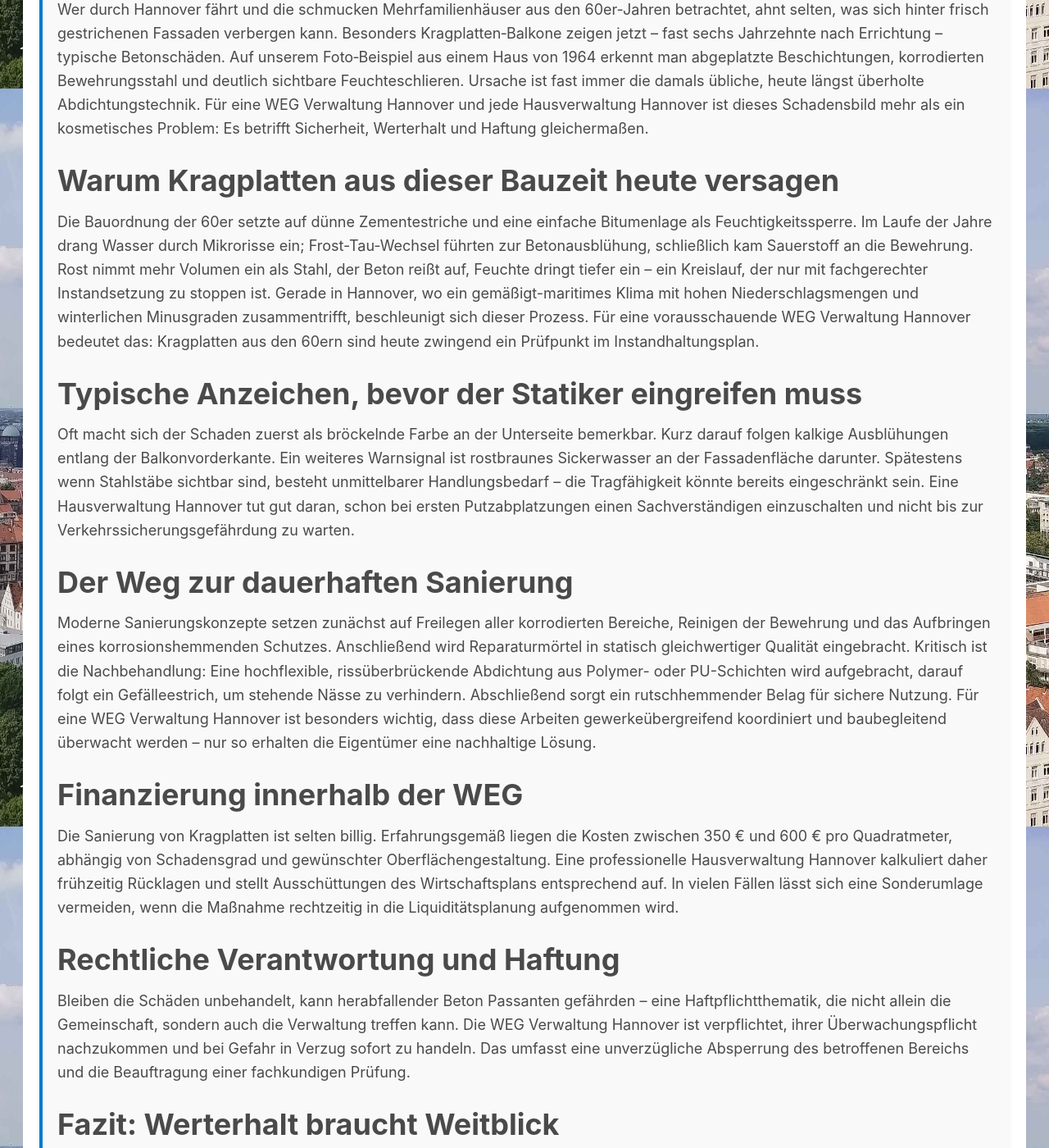
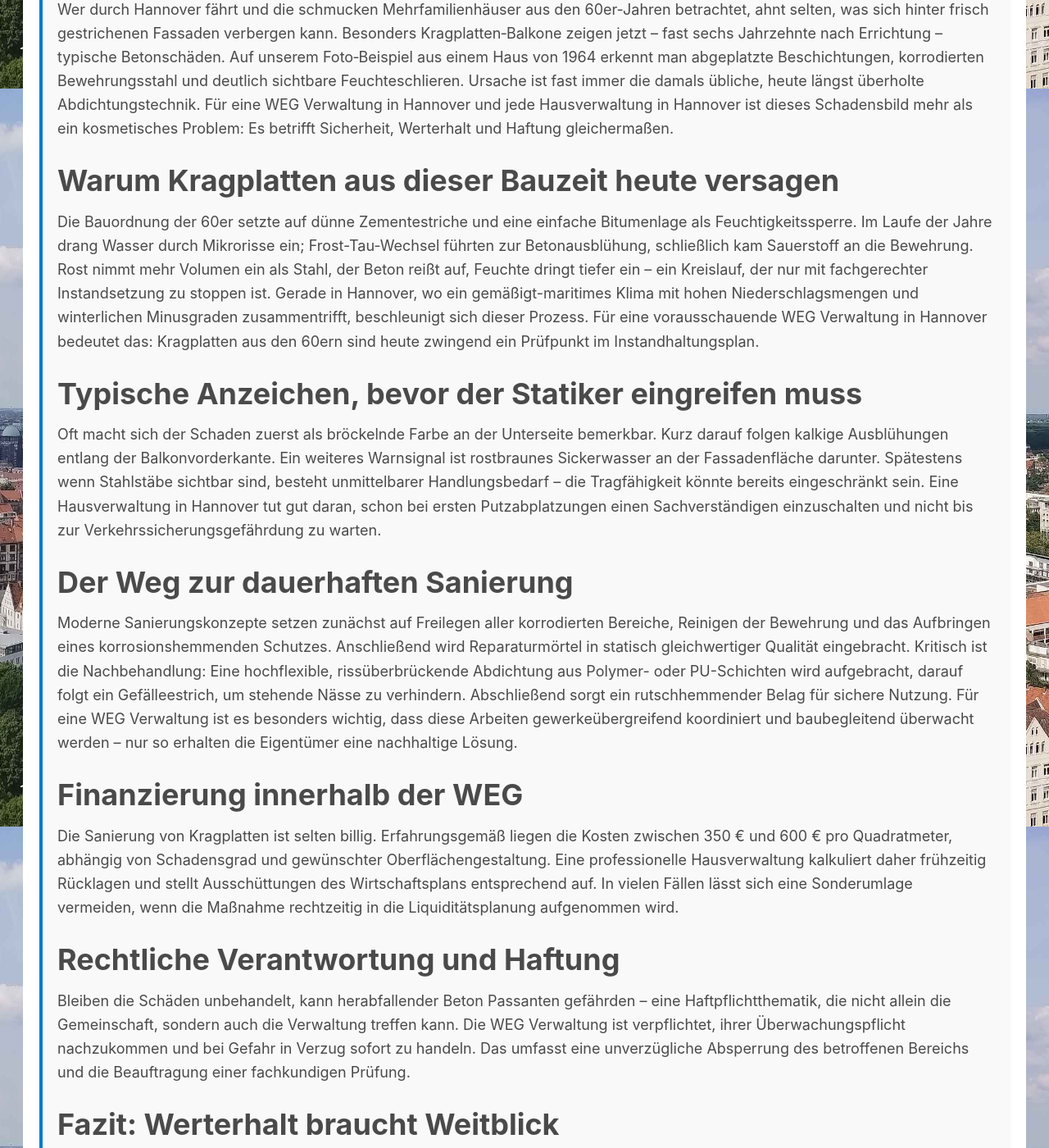
Before and after one commit to marek22k/hausverwaltung, a Jekyll site: the page built from wissenswertes.md, in a window 1280 px wide and 1400 px high, scrolled down 1692 px. Shown: the whole window at 82% size. Built offline with Jekyll 4.4.1, drawn with Linux system fonts in a browser that asks for light colours; some of the changed text lies outside the part shown.

Commit message:
Update wissenswertes.md

```diff
--- a/wissenswertes.md
+++ b/wissenswertes.md
@@ -38,32 +38,32 @@ permalink: /wissenswertes/
 
 <h1>Betonschäden an Kragplatten – eine stille Gefahr für Wohnanlagen aus den 60ern in Hannover</h1>
 <p>
-Wer durch Hannover fährt und die schmucken Mehrfamilienhäuser aus den 60er-Jahren betrachtet, ahnt selten, was sich hinter frisch gestrichenen Fassaden verbergen kann. Besonders Kragplatten‐Balkone zeigen jetzt – fast sechs Jahrzehnte nach Errichtung – typische Betonschäden. Auf unserem Foto‐Beispiel aus einem Haus von 1964 erkennt man abgeplatzte Beschichtungen, korrodierten Bewehrungsstahl und deutlich sichtbare Feuchteschlieren. Ursache ist fast immer die damals übliche, heute längst überholte Abdichtungstechnik. Für eine WEG Verwaltung Hannover und jede Hausverwaltung Hannover ist dieses Schadensbild mehr als ein kosmetisches Problem: Es betrifft Sicherheit, Werterhalt und Haftung gleichermaßen.
+Wer durch Hannover fährt und die schmucken Mehrfamilienhäuser aus den 60er-Jahren betrachtet, ahnt selten, was sich hinter frisch gestrichenen Fassaden verbergen kann. Besonders Kragplatten‐Balkone zeigen jetzt – fast sechs Jahrzehnte nach Errichtung – typische Betonschäden. Auf unserem Foto‐Beispiel aus einem Haus von 1964 erkennt man abgeplatzte Beschichtungen, korrodierten Bewehrungsstahl und deutlich sichtbare Feuchteschlieren. Ursache ist fast immer die damals übliche, heute längst überholte Abdichtungstechnik. Für eine WEG Verwaltung in Hannover und jede Hausverwaltung in Hannover ist dieses Schadensbild mehr als ein kosmetisches Problem: Es betrifft Sicherheit, Werterhalt und Haftung gleichermaßen.
 </p>
 
 <h2>Warum Kragplatten aus dieser Bauzeit heute versagen</h2><p>
 Die Bauordnung der 60er setzte auf dünne Zementestriche und eine einfache Bitumenlage als Feuchtigkeitssperre. Im Laufe der Jahre drang Wasser durch Mikrorisse ein; Frost-Tau-Wechsel führten zur Betonausblühung, schließlich kam Sauerstoff an die Bewehrung. Rost nimmt mehr Volumen ein als Stahl, der Beton reißt auf, Feuchte dringt tiefer ein – ein Kreislauf, der nur mit fachgerechter Instandsetzung zu stoppen ist.
 
-Gerade in Hannover, wo ein gemäßigt-maritimes Klima mit hohen Niederschlagsmengen und winterlichen Minusgraden zusammentrifft, beschleunigt sich dieser Prozess. Für eine vorausschauende WEG Verwaltung Hannover bedeutet das: Kragplatten aus den 60ern sind heute zwingend ein Prüfpunkt im Instandhaltungs­plan.
+Gerade in Hannover, wo ein gemäßigt-maritimes Klima mit hohen Niederschlagsmengen und winterlichen Minusgraden zusammentrifft, beschleunigt sich dieser Prozess. Für eine vorausschauende WEG Verwaltung in Hannover bedeutet das: Kragplatten aus den 60ern sind heute zwingend ein Prüfpunkt im Instandhaltungs­plan.
 </p>
 
 <h2>Typische Anzeichen, bevor der Statiker eingreifen muss</h2><p>
-Oft macht sich der Schaden zuerst als bröckelnde Farbe an der Unterseite bemerkbar. Kurz darauf folgen kalkige Ausblühungen entlang der Balkonvorderkante. Ein weiteres Warnsignal ist rostbraunes Sickerwasser an der Fassadenfläche darunter. Spätestens wenn Stahlstäbe sichtbar sind, besteht unmittelbarer Handlungsbedarf – die Tragfähigkeit könnte bereits eingeschränkt sein. Eine Hausverwaltung Hannover tut gut daran, schon bei ersten Putzabplatzungen einen Sachverständigen einzuschalten und nicht bis zur Verkehrssicherungs­gefährdung zu warten.
+Oft macht sich der Schaden zuerst als bröckelnde Farbe an der Unterseite bemerkbar. Kurz darauf folgen kalkige Ausblühungen entlang der Balkonvorderkante. Ein weiteres Warnsignal ist rostbraunes Sickerwasser an der Fassadenfläche darunter. Spätestens wenn Stahlstäbe sichtbar sind, besteht unmittelbarer Handlungsbedarf – die Tragfähigkeit könnte bereits eingeschränkt sein. Eine Hausverwaltung in Hannover tut gut daran, schon bei ersten Putzabplatzungen einen Sachverständigen einzuschalten und nicht bis zur Verkehrssicherungs­gefährdung zu warten.
 </p>
 
 <h2>Der Weg zur dauerhaften Sanierung</h2><p>
-Moderne Sanierungskonzepte setzen zunächst auf Freilegen aller korrodierten Bereiche, Reinigen der Bewehrung und das Aufbringen eines korrosions­hemmenden Schutzes. Anschließend wird Reparaturmörtel in statisch gleichwertiger Qualität eingebracht. Kritisch ist die Nachbehandlung: Eine hoch­flexible, rissüber­brückende Abdichtung aus Polymer- oder PU-Schichten wird aufgebracht, darauf folgt ein Gefälleestrich, um stehende Nässe zu verhindern. Abschließend sorgt ein rutschhemmender Belag für sichere Nutzung. Für eine WEG Verwaltung Hannover ist besonders wichtig, dass diese Arbeiten gewerkeüber­greifend koordiniert und baubegleitend überwacht werden – nur so erhalten die Eigentümer eine nachhaltige Lösung.</p>
+Moderne Sanierungskonzepte setzen zunächst auf Freilegen aller korrodierten Bereiche, Reinigen der Bewehrung und das Aufbringen eines korrosions­hemmenden Schutzes. Anschließend wird Reparaturmörtel in statisch gleichwertiger Qualität eingebracht. Kritisch ist die Nachbehandlung: Eine hoch­flexible, rissüber­brückende Abdichtung aus Polymer- oder PU-Schichten wird aufgebracht, darauf folgt ein Gefälleestrich, um stehende Nässe zu verhindern. Abschließend sorgt ein rutschhemmender Belag für sichere Nutzung. Für eine WEG Verwaltung ist es besonders wichtig, dass diese Arbeiten gewerkeüber­greifend koordiniert und baubegleitend überwacht werden – nur so erhalten die Eigentümer eine nachhaltige Lösung.</p>
 
 <h2>Finanzierung innerhalb der WEG</h2><p>
-Die Sanierung von Kragplatten ist selten billig. Erfahrungsgemäß liegen die Kosten zwischen 350 € und 600 € pro Quadratmeter, abhängig von Schadensgrad und gewünschter Oberflächengestaltung. Eine professionelle Hausverwaltung Hannover kalkuliert daher frühzeitig Rücklagen und stellt Ausschüttungen des Wirtschafts­plans entsprechend auf. In vielen Fällen lässt sich eine Sonderumlage vermeiden, wenn die Maßnahme rechtzeitig in die Liquiditätsplanung aufgenommen wird.
+Die Sanierung von Kragplatten ist selten billig. Erfahrungsgemäß liegen die Kosten zwischen 350 € und 600 € pro Quadratmeter, abhängig von Schadensgrad und gewünschter Oberflächengestaltung. Eine professionelle Hausverwaltung kalkuliert daher frühzeitig Rücklagen und stellt Ausschüttungen des Wirtschafts­plans entsprechend auf. In vielen Fällen lässt sich eine Sonderumlage vermeiden, wenn die Maßnahme rechtzeitig in die Liquiditätsplanung aufgenommen wird.
 </p>
 
 <h2>Rechtliche Verantwortung und Haftung</h2><p>
-Bleiben die Schäden unbehandelt, kann herabfallender Beton Passanten gefährden – eine Haftpflicht­thematik, die nicht allein die Gemeinschaft, sondern auch die Verwaltung treffen kann. Die WEG Verwaltung Hannover ist verpflichtet, ihrer Überwachungs­pflicht nachzukommen und bei Gefahr in Verzug sofort zu handeln. Das umfasst eine unverzügliche Absperrung des betroffenen Bereichs und die Beauftragung einer fachkundigen Prüfung.
+Bleiben die Schäden unbehandelt, kann herabfallender Beton Passanten gefährden – eine Haftpflicht­thematik, die nicht allein die Gemeinschaft, sondern auch die Verwaltung treffen kann. Die WEG Verwaltung ist verpflichtet, ihrer Überwachungs­pflicht nachzukommen und bei Gefahr in Verzug sofort zu handeln. Das umfasst eine unverzügliche Absperrung des betroffenen Bereichs und die Beauftragung einer fachkundigen Prüfung.
 </p>
 
 <h2>Fazit: Werterhalt braucht Weitblick</h2><p>
-Betonschäden an Kragplatten sind kein rein ästhetisches Thema, sondern ein strukturelles Problem, das dringend angegangen werden muss. Ein Gebäude aus den 60er-Jahren kann mit professioneller Unterstützung jedoch problemlos fit für die nächsten Jahrzehnte werden. Eine engagierte WEG Verwaltung Hannover sowie eine vorausschauende Hausverwaltung Hannover schaffen dafür die Grundlagen: durch regelmäßige Sichtkontrollen, vorausschauende Rücklagen­bildung und qualitäts­gesicherte Sanierung. So bleibt der Balkon nicht nur ein Ort zum Durchatmen, sondern auch ein dauerhaft sicheres Bauteil der Wohnanlage.
+Betonschäden an Kragplatten sind kein rein ästhetisches Thema, sondern ein strukturelles Problem, das dringend angegangen werden muss. Ein Gebäude aus den 60er-Jahren kann mit professioneller Unterstützung jedoch problemlos fit für die nächsten Jahrzehnte werden. Eine engagierte WEG Verwaltung sowie eine vorausschauende Hausverwaltung schaffen dafür die Grundlagen: durch regelmäßige Sichtkontrollen, vorausschauende Rücklagen­bildung und qualitäts­gesicherte Sanierung. So bleibt der Balkon nicht nur ein Ort zum Durchatmen, sondern auch ein dauerhaft sicheres Bauteil der Wohnanlage.
 </p>
 </div>
 
```
